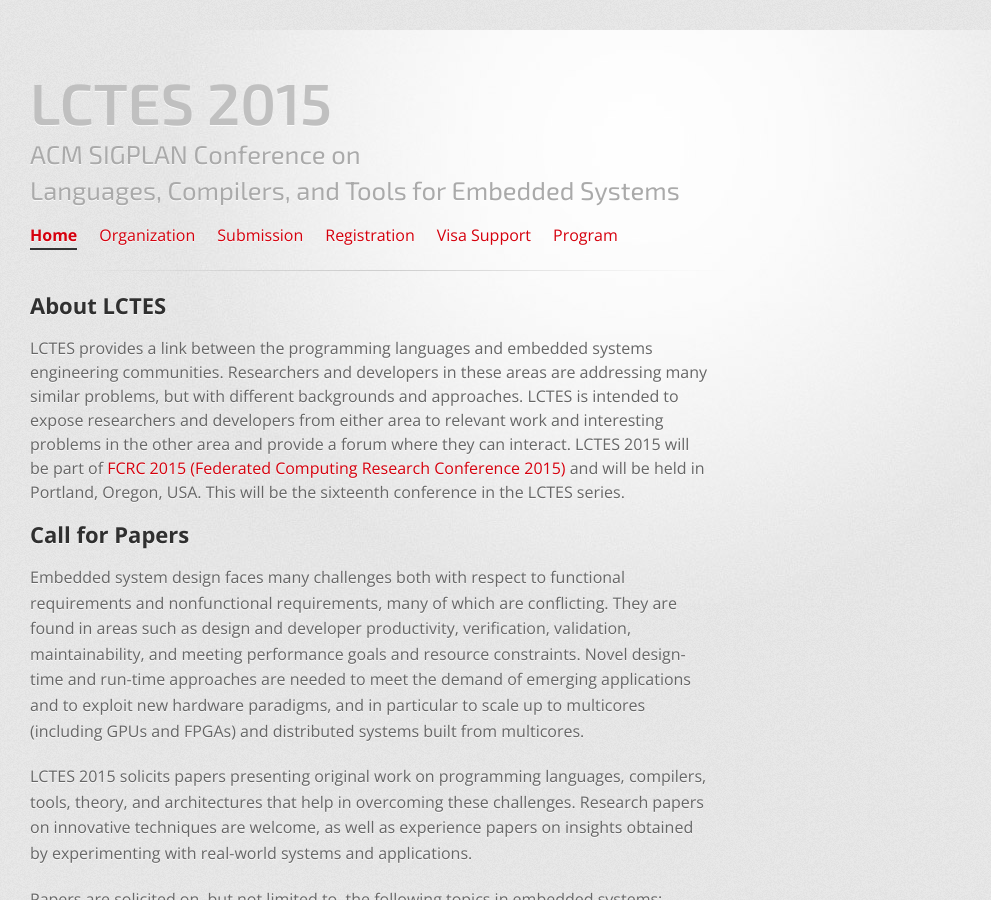
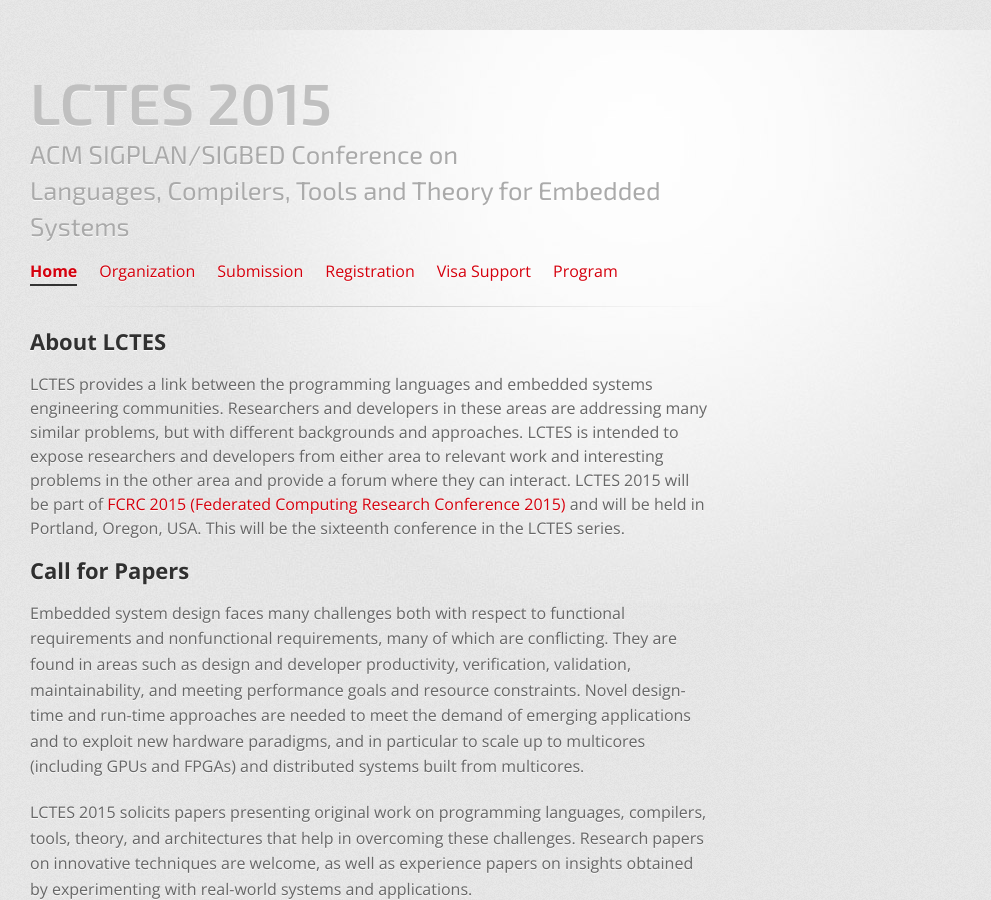
Before and after one commit to GSathish/lctes2015, a Jekyll site: the page built from index.html, in a window 1280 px wide and 900 px high. Shown: the whole window, without its empty margins (0-991 px from the left). Built offline with Jekyll 4.4.1, drawn with Linux system fonts in a browser that asks for light colours.

Commit message:
Update header.html

```diff
--- a/_includes/header.html
+++ b/_includes/header.html
@@ -55,7 +55,7 @@
       <div class="inner">
         <header>
           <h1>LCTES 2015</h1>
-          <h2>ACM SIGPLAN Conference on <br />Languages, Compilers, and Tools for Embedded Systems</h2>
+          <h2>ACM SIGPLAN/SIGBED Conference on <br />Languages, Compilers, Tools and Theory for Embedded Systems</h2>
           <nav>
             <ul class="inline-list">
 	          <li><a href="{{ site.url }}/" {% if page.current == 'home' %}class='active'{% endif %}>Home</a></li>
```
